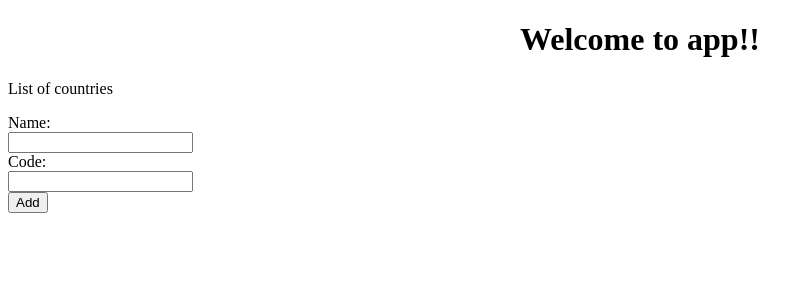
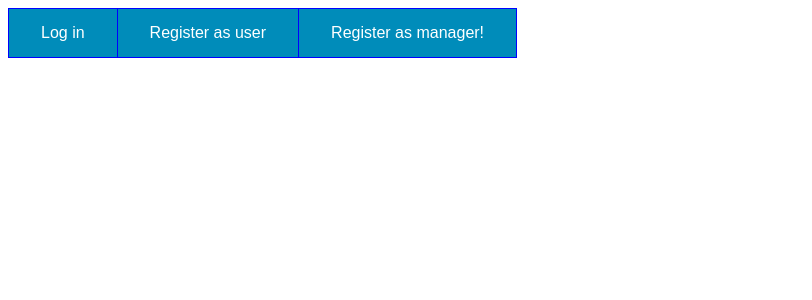
Before and after one commit to LukaMaric7/Forhend-Bekend, an Angular app in the folder Angular/Project/: page / in a window 1280 px wide. Shown: the top 300 px of the page, without its empty margins (0-812 px from the left). Built offline with nearby package versions, Linux system fonts and the light colour scheme; no server answers.

Commit message:
App.componennt.html and css

```diff
--- a/Angular/Project/src/app/app.component.css
+++ b/Angular/Project/src/app/app.component.css
@@ -0,0 +1,17 @@
+#btn-group .button {
+    background-color: #008CBA; /* Green */
+    border: 1px solid blue;
+    color: white;
+    padding: 15px 32px;
+    text-align: center;
+    text-decoration: none;
+    display: inline-block;
+    font-size: 16px;
+    cursor: pointer;
+}
+#btn-group .button:not(:last-child) {
+    border-right: none; /* Prevent double borders */
+}
+#btn-group .button:hover {
+    background-color: rgb(0, 0, 147);
+}
--- a/Angular/Project/src/app/app.component.html
+++ b/Angular/Project/src/app/app.component.html
@@ -1,7 +1,6 @@
 <!--The whole content below can be removed with the new code.-->
-<div style="text-align:center">
-  <h1>
-    Welcome to {{title}}!!
-  </h1>
+<div id="btn-group">
+  <button class="button"><a >Log in</a></button>
+  <button class="button">Register as user</button>
+  <button class="button">Register as manager!</button>
 </div>
-<country-list> </country-list>
```
